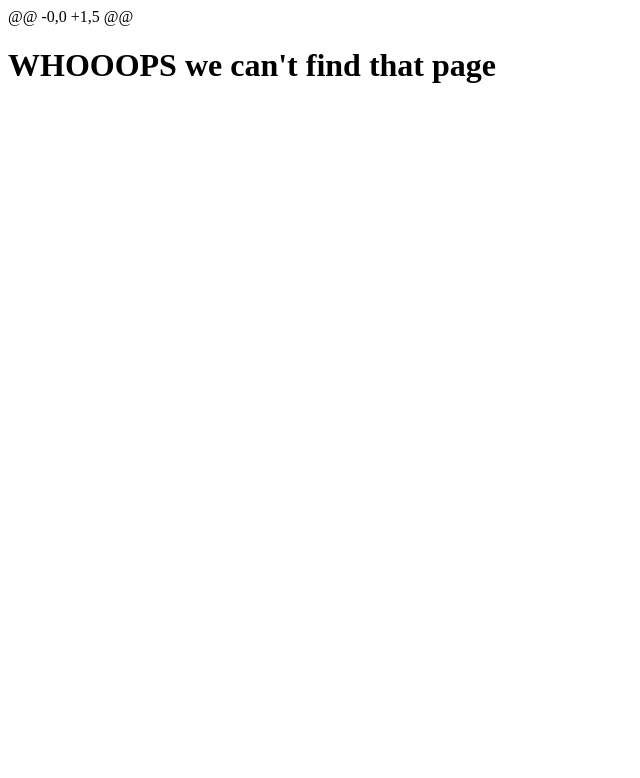
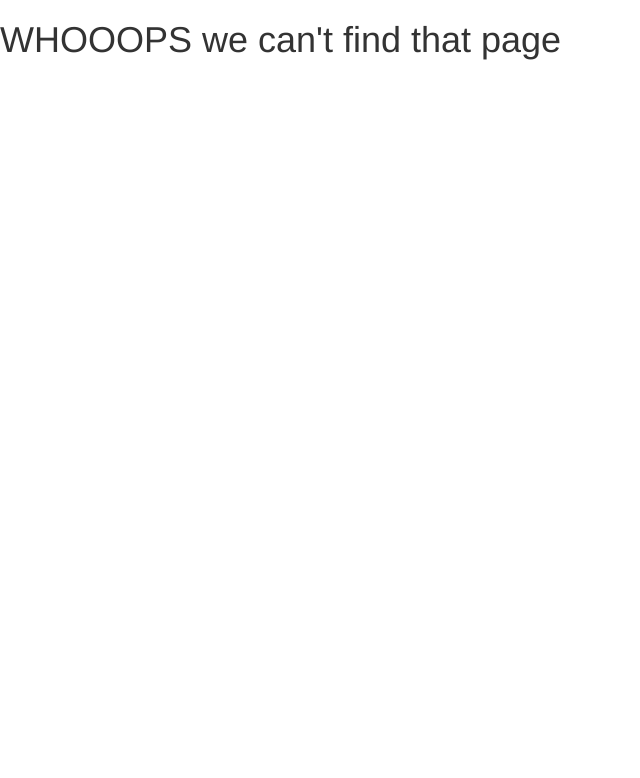
Before and after one commit to daisychelangat/News-API, a Python web app: template app/templates/fourOwfour.html in a window 1280 px wide. Shown: the top 778 px of the page, without its empty margins (0-640 px from the left). Run offline with Jinja, Linux system fonts and the light colour scheme; the template is opened without the code that fills it, so the values that code supplies are empty; some libraries are stand-ins or nearby versions.

Commit message:
added fourOwfour html

```diff
--- a/app/templates/fourOwfour.html
+++ b/app/templates/fourOwfour.html
@@ -1,5 +1,5 @@
-@@ -0,0 +1,5 @@
-<!-- {% extends 'base.html'%}
+{% extends 'base.html'%}
+
 {% block content %}
     <h1>WHOOOPS we can't find that page</h1>
-{% endblock %} --
+{% endblock %}
```
